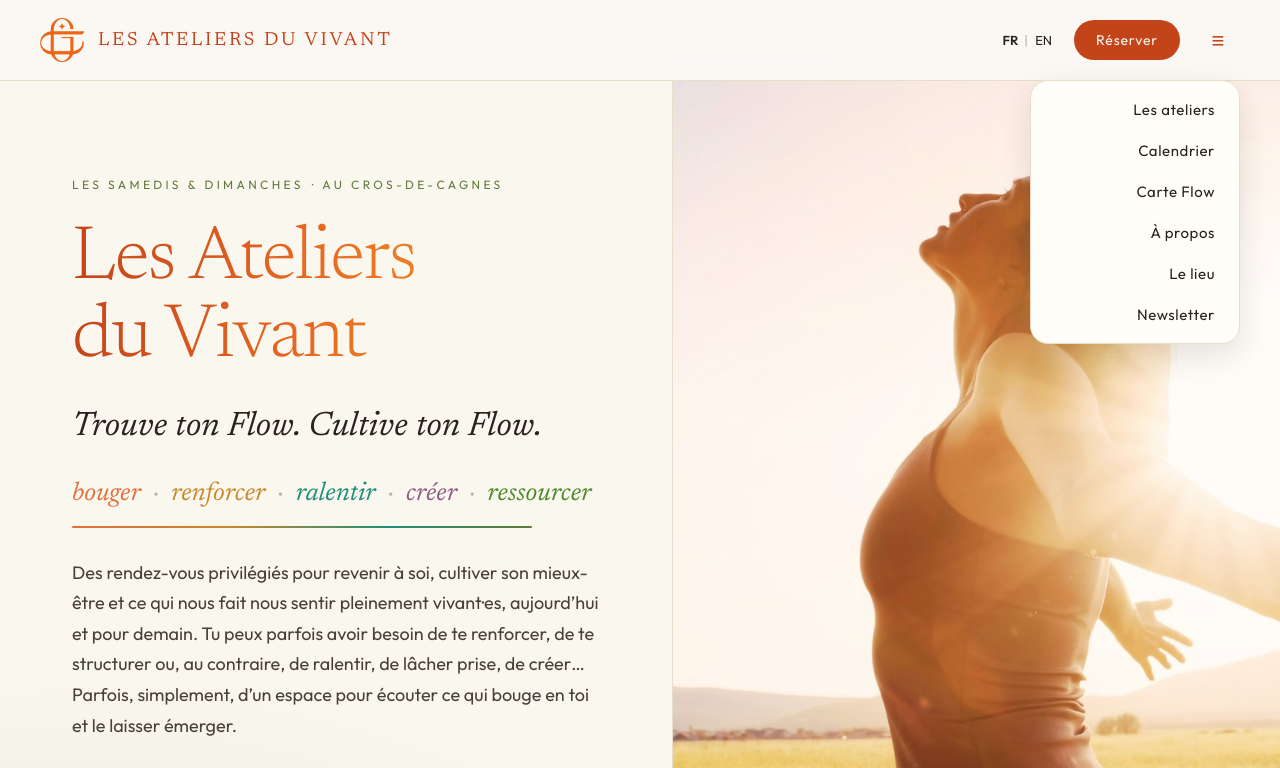
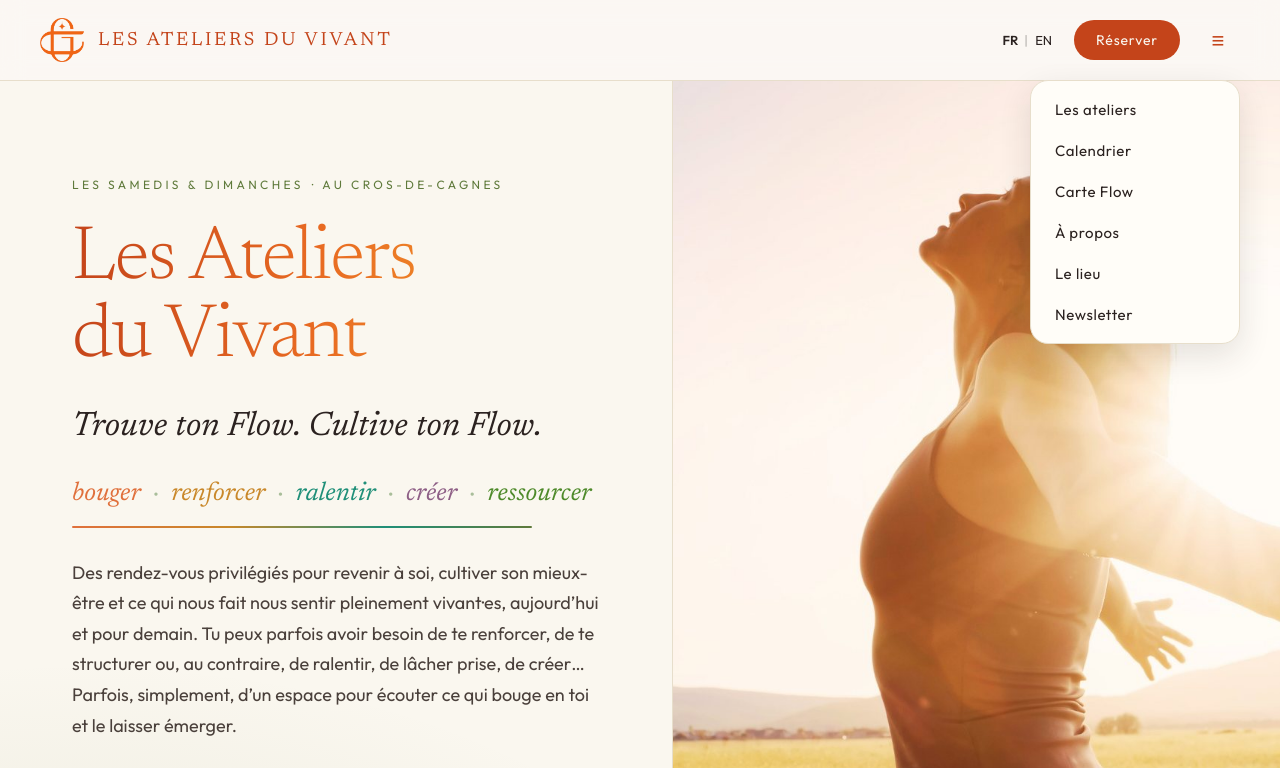
Before and after one commit to me-lissa-source/Web_Synergie, a plain HTML site: page index.html in a window 1280 px wide. Both pictures are taken after a click on the button "Menu". Shown: the top 768 px of the page. Drawn offline with Linux system fonts and the light colour scheme.

Commit message:
style: Menue-Eintraege linksbuendig
Co-Authored-By: Claude Opus 5.5 <noreply@anthropic.com>
Claude-Session: https://claude.ai/code/session_01Kacouzkinyj2E4kzoKzuWK

```diff
--- a/index.html
+++ b/index.html
@@ -52,7 +52,7 @@
 .hv4:hover { transform: translateY(-5px); box-shadow: 0 18px 44px rgba(43,34,32,0.13); }
 .hv5:hover { transform: translateY(-5px); box-shadow: 0 18px 44px rgba(43,34,32,0.13); }
 .hv1, .hv2, .hv3, .hv4, .hv5 { position: sticky; top: 96px; margin-bottom: 34px; }
-  /* Navigation: immer Menue-Knopf, Box rechtsbuendig */
+  /* Navigation: immer Menue-Knopf, Box rechts, Eintraege linksbuendig */
   .nav-actions { position: relative; display: flex; align-items: center; gap: 16px; }
   .lang-switch { display: inline-flex; align-items: center; color: #2B2220; font-size: 13px; letter-spacing: 0.1em; }
   .lang-switch button { padding: 8px 6px; border: 0; background: none; color: inherit; font: inherit; font-weight: 400; cursor: pointer; }
@@ -60,7 +60,7 @@
   .lang-switch span { opacity: 0.35; }
   .nav-reserver { padding: 11px 22px; border-radius: 999px; background: #C4441A; color: #FAF7EF; font-size: 14px; letter-spacing: 0.06em; white-space: nowrap; }
   #nav-burger { display: flex; width: 44px; height: 44px; align-items: center; justify-content: center; padding: 0; border: none; background: none; color: #C4441A; font-family: inherit; font-size: 22px; cursor: pointer; }
-  #site-nav { position: absolute; top: calc(100% + 18px); right: 0; display: flex; flex-direction: column; align-items: flex-end; min-width: 210px; padding: 8px 24px; border: 1px solid #E7DECB; border-radius: 18px; background: #FFFDF8; box-shadow: 0 12px 32px rgba(43,34,32,0.12); font-size: 15px; letter-spacing: 0.04em; white-space: nowrap; text-align: right; }
+  #site-nav { position: absolute; top: calc(100% + 18px); right: 0; display: flex; flex-direction: column; align-items: flex-start; min-width: 210px; padding: 8px 24px; border: 1px solid #E7DECB; border-radius: 18px; background: #FFFDF8; box-shadow: 0 12px 32px rgba(43,34,32,0.12); font-size: 15px; letter-spacing: 0.04em; white-space: nowrap; text-align: left; }
   #site-nav[data-open="false"] { display: none; }
   #site-nav a { padding: 11px 0; color: #2B2220; }
   #site-nav a:hover { color: #C4441A; }
```
